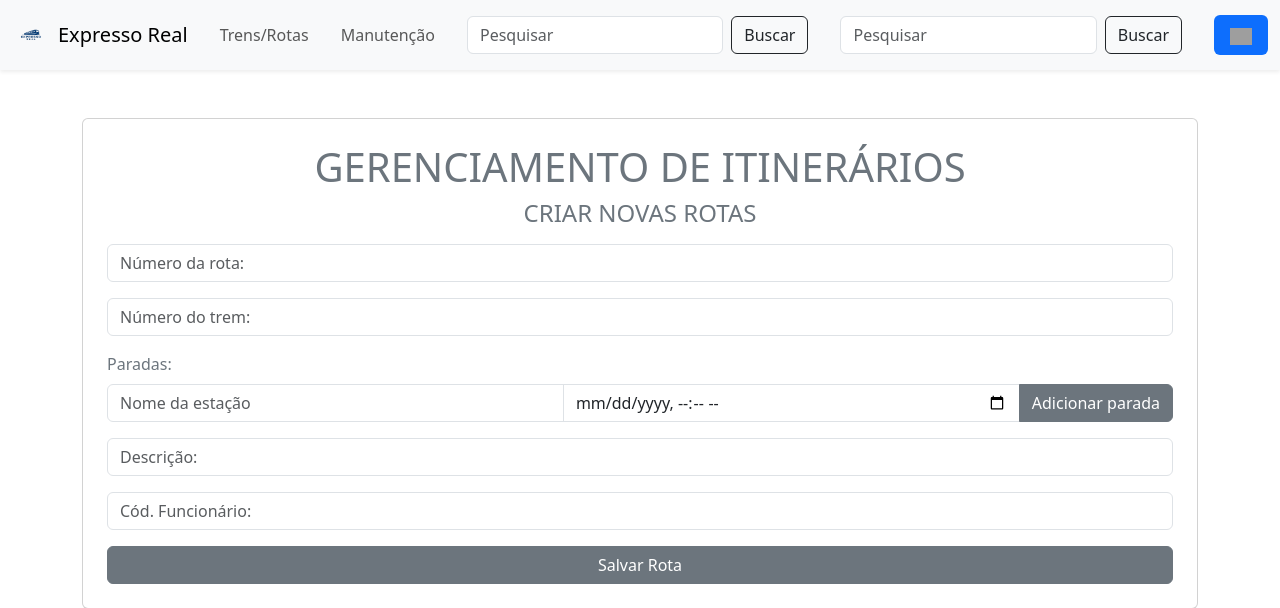
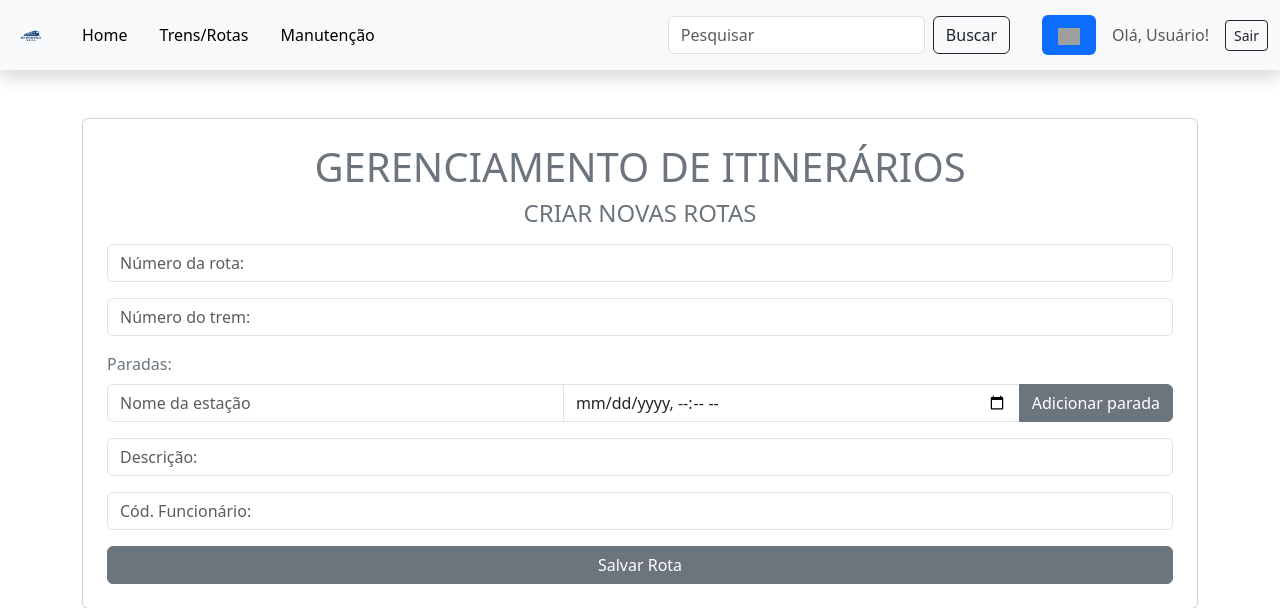
Before and after one commit to danielmuitolegal/ExpressoReal, a PHP site: the page made by paginas/itinerários/itinerários.php in a window 1280 px wide. Shown: the top 608 px of the page. Run offline with PHP 8.4, Linux system fonts and the light colour scheme; data that the repository does not hold is empty; grey boxes are pictures that could not be loaded.

Commit message:
navbar correcao

```diff
--- a/paginas/itinerários/itinerários.php
+++ b/paginas/itinerários/itinerários.php
@@ -1,6 +1,7 @@
 <?php
 include '../../bdd/database.php';
 session_start();
+$nome = $_SESSION['nome'] ?? 'Usuário';
 
 // ⚙️ Quando o formulário for enviado
 if ($_SERVER['REQUEST_METHOD'] === 'POST' && isset($_POST['numero_rota'])) {
@@ -79,41 +80,40 @@ if ($_SERVER['REQUEST_METHOD'] === 'POST' && isset($_POST['numero_rota'])) {
 
 <body>
     <!-- NAVBAR -->
-    <nav class="navbar navbar-expand-lg navbar-light bg-light shadow-sm">
+   <!-- NAVBAR -->
+  <nav class="navbar navbar-expand-lg navbar-light bg-light shadow">
     <div class="container-fluid">
-            <a class="navbar-brand d-flex align-items-center" href="../dashboard/dashboard.php">
-                <img src="../../imagens/logo.png" alt="logo" width="38" height="30" loading="lazy" class="me-2">
-                Expresso Real
+      <a class="navbar-brand" href="../dashboard/dashboard.php">
+        <img src="../../imagens/logo.png" alt="logo" width="38" height="30" loading="lazy">
       </a>
-
       <button class="navbar-toggler" type="button" data-bs-toggle="collapse" data-bs-target="#navbarNav">
         <span class="navbar-toggler-icon"></span>
       </button>
 
       <div class="collapse navbar-collapse" id="navbarNav">
         <ul class="navbar-nav me-auto mb-2 mb-lg-0">
-                    <li class="nav-item mx-2"><a class="nav-link" href="../itinerários/itinerários.php">Trens/Rotas</a></li>
-                    <li class="nav-item mx-2"><a class="nav-link" href="../manutenção/manutencao.php">Manutenção</a></li>
+          <li class="nav-item mx-2"><a class="nav-link active" href="../dashboard/dashboard.php">Home</a></li>
+          <li class="nav-item mx-2"><a class="nav-link active" href="../itinerários/itinerários.php">Trens/Rotas</a></li>
+          <li class="nav-item mx-2"><a class="nav-link active" href="../manutenção/manutencao.php">Manutenção</a></li>
         </ul>
 
         <form class="d-flex ms-3 me-3 my-2" role="search">
           <input class="form-control me-2" type="search" placeholder="Pesquisar" aria-label="Search">
           <button class="btn btn-outline-dark" type="submit">Buscar</button>
         </form>
-                <form class="d-flex ms-3 me-3 my-2" role="search">
-                    <input class="form-control me-2" type="search" placeholder="Pesquisar" aria-label="Search">
-                    <button class="btn btn-outline-dark" type="submit">Buscar</button>
-                </form>
 
-                <ul class="nav nav-pills ms-3">
-                    <li class="nav-item dropdown">
+        <ul class="nav nav-pills ms-3 d-flex align-items-center">
+
+          <li class="nav-item dropdown me-3 d-flex align-items-center">
             <a class="nav-link bg-primary text-white position-relative"
-                            href="../dashboard/dropdown.php"
+              href="#"
               id="notificacoesDropdown"
               role="button"
               data-bs-toggle="dropdown"
               aria-expanded="false">
               <img src="https://www.svgrepo.com/show/431413/alert.svg" alt="alerta" width="22">
+
+
               <?php if (isset($_SESSION['notificacoes_count']) && $_SESSION['notificacoes_count'] > 0) : ?>
                 <span class="notification-badge position-absolute translate-middle badge rounded-circle bg-danger">
                   <?php echo $_SESSION['notificacoes_count']; ?>
@@ -121,8 +121,16 @@ if ($_SERVER['REQUEST_METHOD'] === 'POST' && isset($_POST['numero_rota'])) {
               <?php endif; ?>
             </a>
 
-                        <?php include '../dashboard/dropdown.php'; ?>
+
+            <?php
+            // Note: O dropdown.php não pode ter o require_once 'database.php'; nem o $conn->close();
+            include '../dashboard/dropdown.php';
+            ?>
           </li>
+          <div class="d-flex align-items-center">
+            <span class="navbar-text me-3">Olá, <?php echo $nome; ?>!</span>
+            <a href="dashboard/dashbord.php" class="btn btn-outline-dark btn-sm">Sair</a>
+          </div>
         </ul>
       </div>
     </div>
```
Lines whose indentation alone changed are shown as unchanged.
